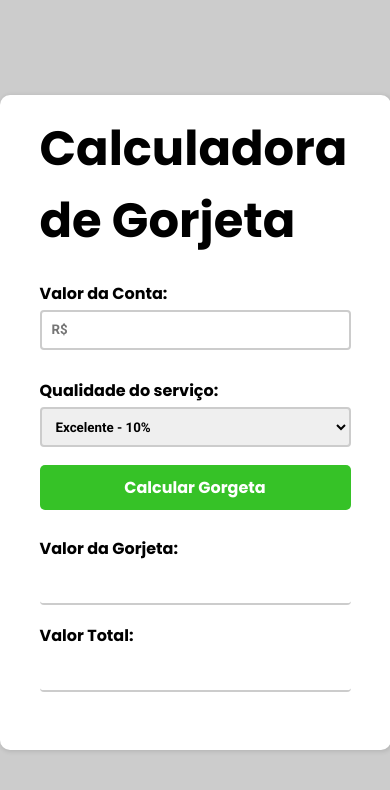
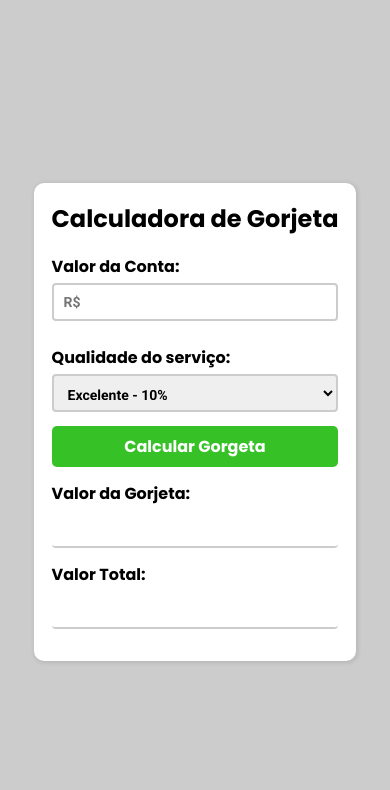
Before and after one commit to DorigonBruno/Calcular-Gorjeta, a plain HTML site: page index.html in a window 390 px wide. Drawn offline with Linux system fonts and the light colour scheme.

Commit message:
add-responsivo

```diff
--- a/script.js
+++ b/script.js
@@ -16,8 +16,8 @@ function handleClick(event) {
     erro.innerText = "Insira um número";
   } else {
     erro.innerText = "";
-    valorGorjeta.value = totalGorjeta;
-    valorTotal.value = totalValor;
+    valorGorjeta.value = totalGorjeta.toFixed(2);
+    valorTotal.value = totalValor.toFixed(2);
   }
 }
 
--- a/style.css
+++ b/style.css
@@ -5,6 +5,7 @@
 }
 
 body {
+  overflow-x: none;
   background: #ccc;
 }
 
@@ -50,6 +51,7 @@ select {
   padding: 10px;
   font-family: "Roboto", sans-serif;
   font-weight: 400;
+  font-size: 1rem;
 }
 
 .erro {
@@ -88,3 +90,53 @@ button {
 button:hover {
   background: #41753b;
 }
+
+@media (max-width: 660px) {
+  form {
+    background: #fff;
+    border-radius: 10px;
+    padding: 18px 40px 20px;
+  }
+  form h1 {
+    font-family: "Poppins", sans-serif;
+    font-weight: 700;
+    font-size: 2rem;
+    margin-bottom: 18px;
+  }
+}
+
+@media (max-width: 460px) {
+  form {
+    background: #fff;
+    border-radius: 10px;
+    padding: 18px;
+  }
+  form h1 {
+    font-family: "Poppins", sans-serif;
+    font-weight: 700;
+    font-size: 1.5rem;
+    margin-bottom: 18px;
+  }
+  form input,
+  select {
+    margin-bottom: 14px;
+    height: 38px;
+    font-size: 0.875rem;
+  }
+  #total,
+  #gorjeta {
+    border-top: none;
+    border-left: none;
+    border-right: none;
+    outline: 0;
+    color: #000;
+    text-align: end;
+    font-size: 1.2rem;
+    padding-right: 20px;
+  }
+  button {
+    padding: 8px;
+    cursor: pointer;
+    margin-bottom: 14px;
+  }
+}
```
